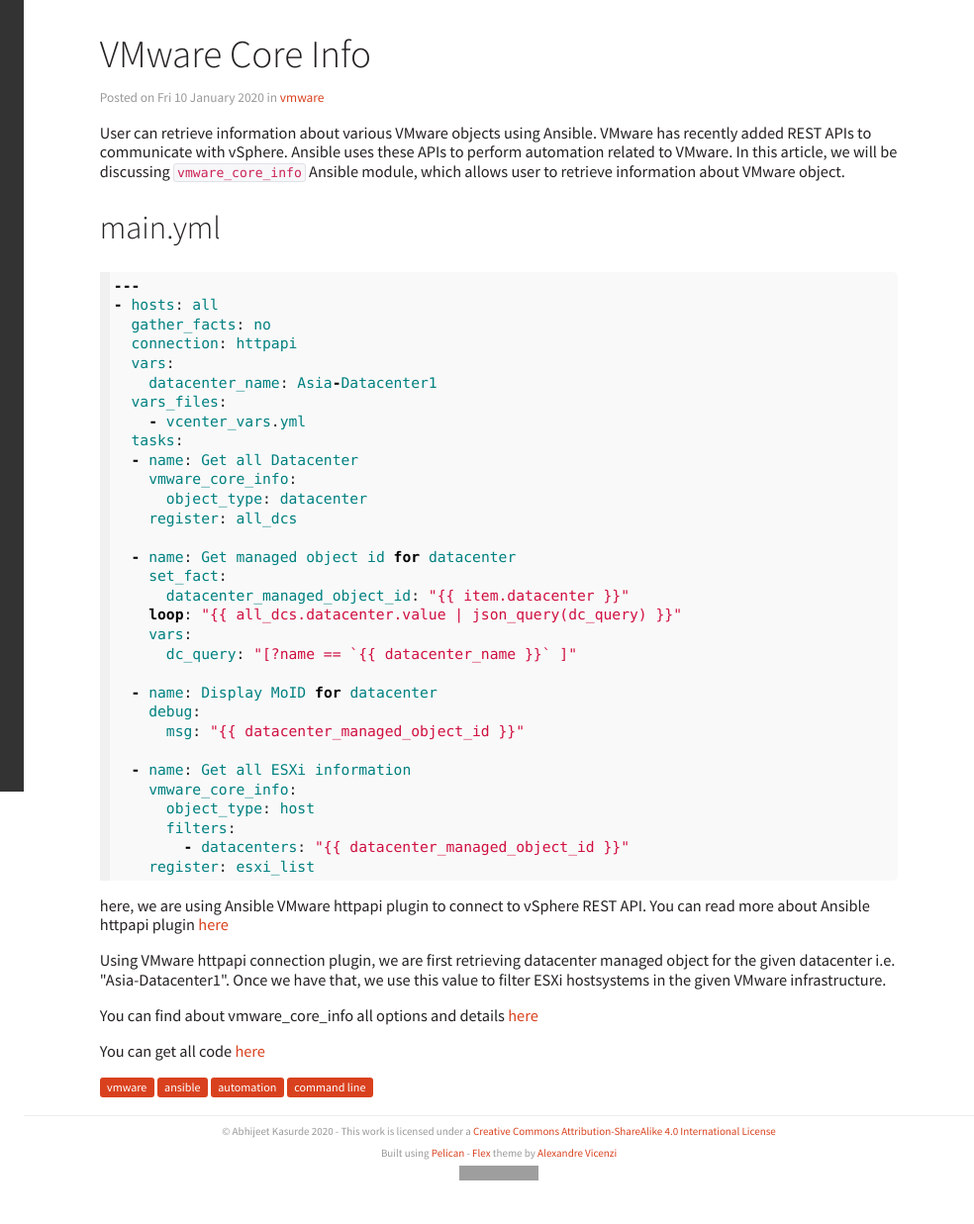
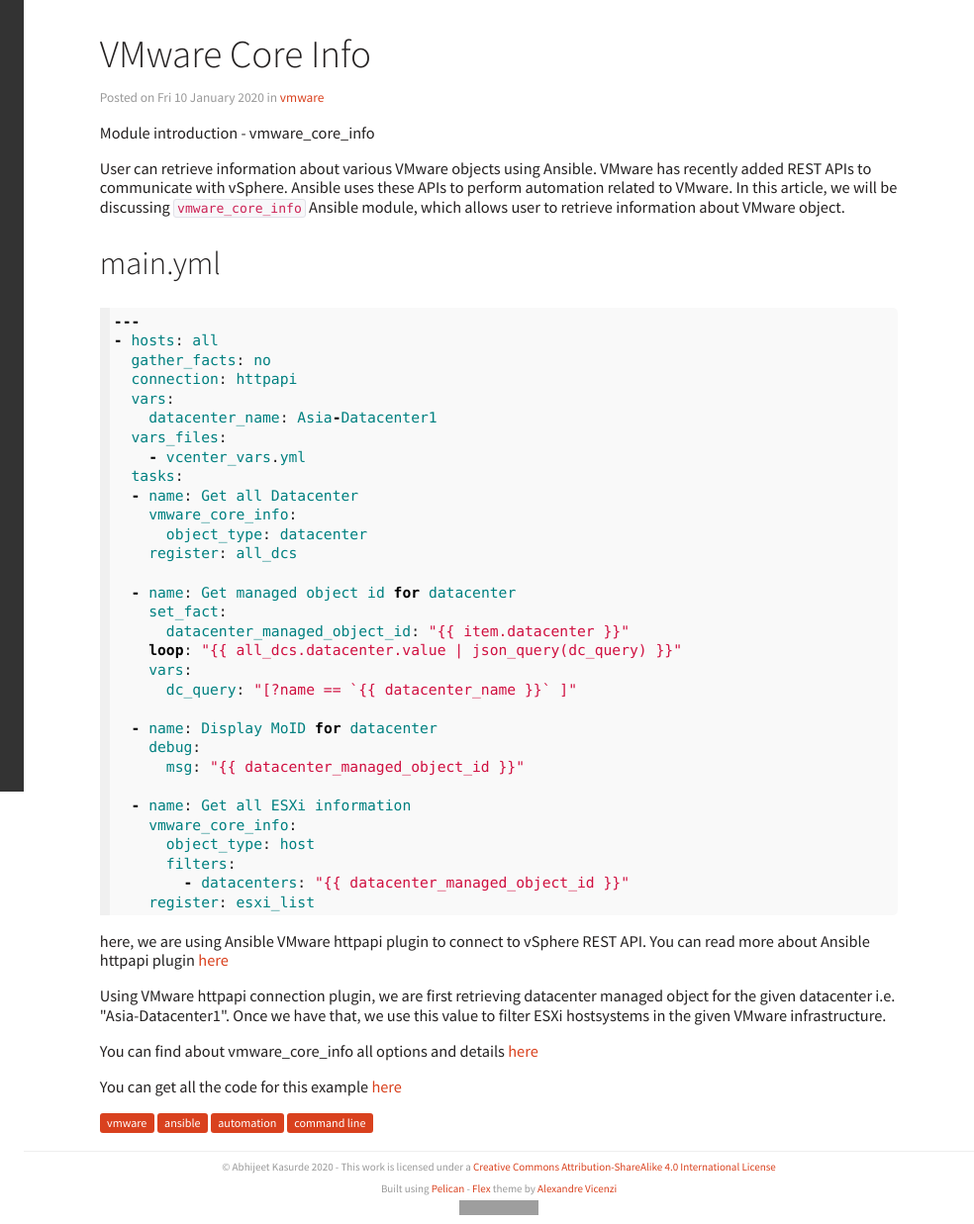
Before and after one commit to Akasurde/akasurde.github.io, a plain HTML site: page vmware-core-info.html in a window 1280 px wide. Shown: the full height of the page at 99% size, 296-1280 px from the left. Before the commit the page ends 1201 px from the top, so only its background shows below. Drawn offline with Linux system fonts and the light colour scheme; grey boxes are pictures that could not be loaded; a script that the page names is missing.

Commit message:
minor update
Signed-off-by: Abhijeet Kasurde <akasurde@redhat.com>

```diff
--- a/vmware-core-info.html
+++ b/vmware-core-info.html
@@ -71,7 +71,8 @@
     <p>Posted on Fri 10 January 2020 in <a href="/category/vmware.html">vmware</a></p>
   </header>
   <div>
-    <p>User can retrieve information about various VMware objects using Ansible. VMware has recently added REST APIs to communicate with vSphere. Ansible uses these APIs to perform automation related to VMware. In this article, we will be discussing <code>vmware_core_info</code> Ansible module, which allows user to retrieve information about VMware object.</p>
+    <p>Module introduction - vmware_core_info</p>
+<p>User can retrieve information about various VMware objects using Ansible. VMware has recently added REST APIs to communicate with vSphere. Ansible uses these APIs to perform automation related to VMware. In this article, we will be discussing <code>vmware_core_info</code> Ansible module, which allows user to retrieve information about VMware object.</p>
 <h2>main.yml</h2>
 <div class="highlight"><pre><span></span><span class="o">---</span>
 <span class="o">-</span> <span class="nv">hosts</span>: <span class="nv">all</span>
@@ -110,7 +111,7 @@
 <p>here, we are using Ansible VMware httpapi plugin to connect to vSphere REST API. You can read more about Ansible httpapi plugin <a href="https://docs.ansible.com/ansible/latest/plugins/httpapi.html">here</a></p>
 <p>Using VMware httpapi connection plugin, we are first retrieving datacenter managed object for the given datacenter i.e. "Asia-Datacenter1". Once we have that, we use this value to filter ESXi hostsystems in the given VMware infrastructure.</p>
 <p>You can find about vmware_core_info all options and details <a href="https://docs.ansible.com/ansible/devel/modules/vmware_core_info_module.html">here</a></p>
-<p>You can get all code <a href="">here</a></p>
+<p>You can get all the code for this example <a href="https://github.com/Akasurde/ansible-reproducers/tree/master/blog/jan_2020">here</a></p>
   </div>
   <div class="tag-cloud">
     <p>
```
